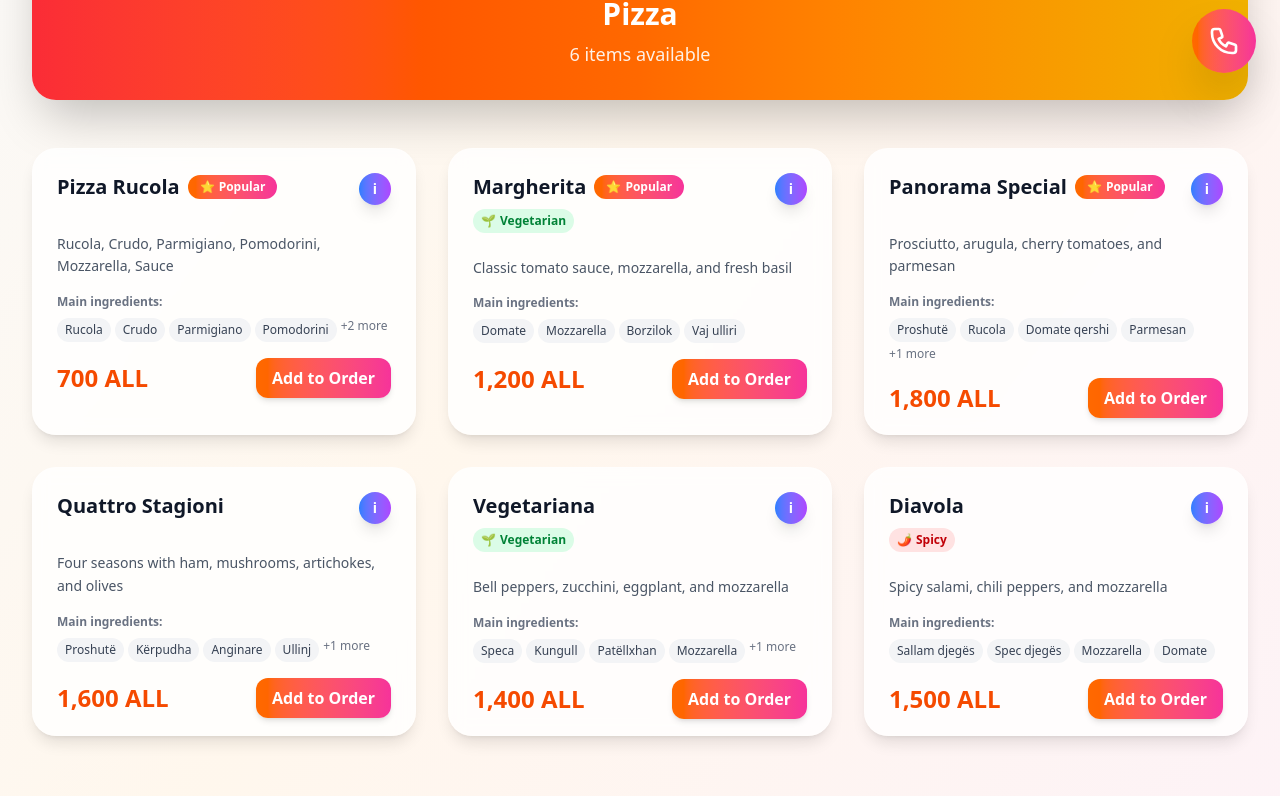
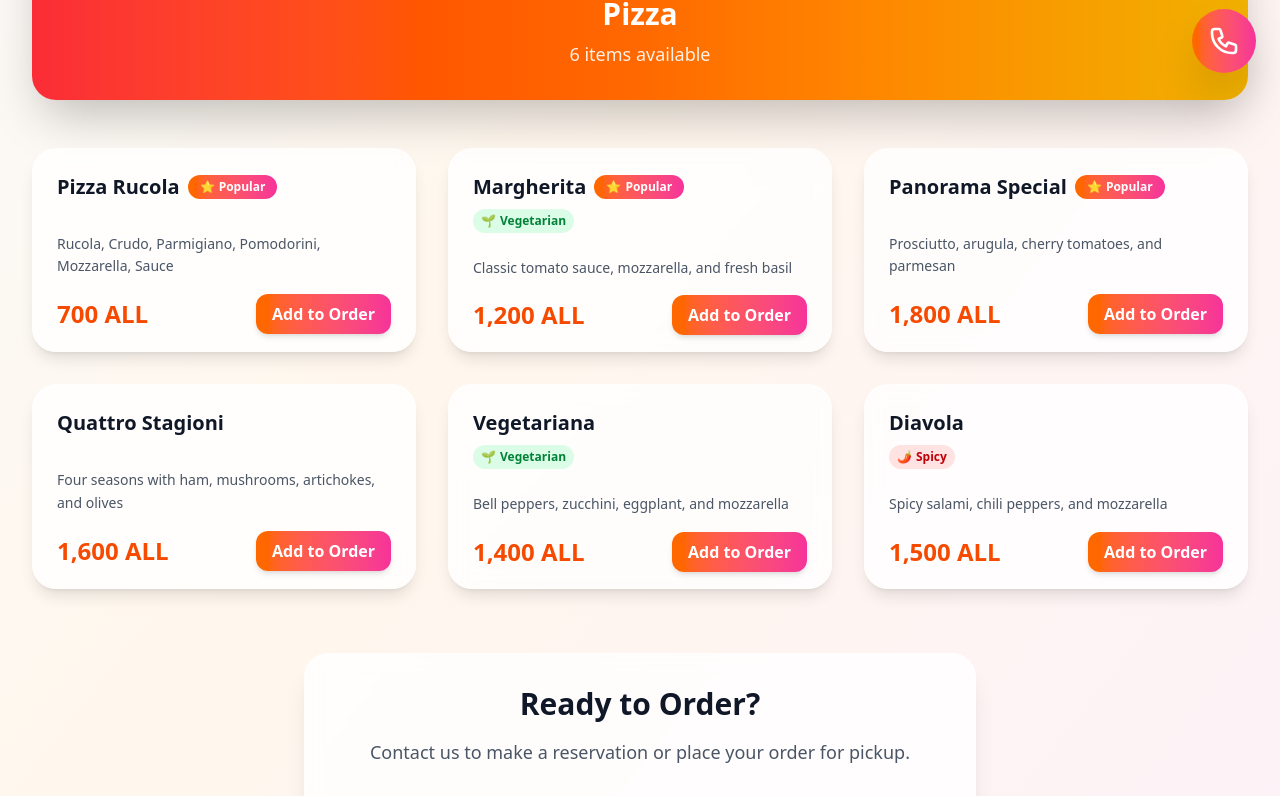
Before and after one commit to juxhinxhihani/panorama-rooftop, a Next.js app: page /menu in a window 1280 px wide. Shown: the part 703-1499 px from the top of the page. Built offline with nearby package versions, Linux system fonts and the light colour scheme.

Commit message:
Remove Info Button and Ingredients Section

```diff
--- a/src/screens/FullMenuScreen.tsx
+++ b/src/screens/FullMenuScreen.tsx
@@ -29,7 +29,6 @@ export default function FullMenuScreen() {
   const { t } = useLanguage()
   const [activeCategory, setActiveCategory] = useState('pizza')
   const [searchTerm, setSearchTerm] = useState('')
-  const [caloriePopup, setCaloriePopup] = useState<{ item: MenuItem; position: { x: number; y: number } } | null>(null)
 
   const menuCategories: MenuCategory[] = [
     {
@@ -483,22 +482,6 @@ export default function FullMenuScreen() {
   const filteredItems = getFilteredItems()
   const activeMenu = menuCategories.find(cat => cat.id === activeCategory)
 
-  const handleInfoClick = (item: MenuItem, event: React.MouseEvent) => {
-    event.stopPropagation()
-    const rect = (event.target as HTMLElement).getBoundingClientRect()
-    setCaloriePopup({
-      item,
-      position: {
-        x: rect.left + rect.width / 2,
-        y: rect.top - 10
-      }
-    })
-  }
-
-  const closeInfoPopup = () => {
-    setCaloriePopup(null)
-  }
-
   return (
     <section className="min-h-screen bg-gradient-to-br from-slate-50 via-orange-50 to-pink-50 pt-20">
       <div className="max-w-7xl mx-auto px-4 sm:px-6 lg:px-8 py-8">
@@ -599,36 +582,11 @@ export default function FullMenuScreen() {
                     </div>
                   </div>
 
-                  {/* Info Button - Only show for food items or show different content for drinks */}
-                  <button
-                    onClick={(e) => handleInfoClick(item, e)}
-                    className="w-8 h-8 bg-gradient-to-r from-blue-500 to-purple-500 text-white rounded-full flex items-center justify-center text-sm font-bold hover:scale-110 transition-transform shadow-lg"
-                    title={item.type === 'food' ? "View nutritional info" : "View drink info"}
-                  >
-                    i
-                  </button>
                 </div>
 
                 <p className="text-gray-600 leading-relaxed mb-4 text-sm">
                   {item.description}
                 </p>
-
-                {/* Ingredients - Only for food items */}
-                {item.type === 'food' && item.ingredients && (
-                  <div className="mb-4">
-                    <p className="text-xs font-semibold text-gray-500 mb-2">Main ingredients:</p>
-                    <div className="flex flex-wrap gap-1">
-                      {item.ingredients.slice(0, 4).map((ingredient, idx) => (
-                        <span key={idx} className="text-xs bg-gray-100 text-gray-700 px-2 py-1 rounded-full">
-                          {ingredient}
-                        </span>
-                      ))}
-                      {item.ingredients.length > 4 && (
-                        <span className="text-xs text-gray-500">+{item.ingredients.length - 4} more</span>
-                      )}
-                    </div>
-                  </div>
-                )}
 
                 {/* Price */}
                 <div className="flex items-center justify-between">
@@ -676,85 +634,6 @@ export default function FullMenuScreen() {
         </div>
       </div>
 
-      {/* Info Popup */}
-      {caloriePopup && (
-        <>
-          <div
-            className="fixed inset-0 z-40"
-            onClick={closeInfoPopup}
-          />
-          <div
-            className="fixed z-50 bg-white rounded-2xl shadow-2xl border border-gray-200 p-6 max-w-sm w-80"
-            style={{
-              left: `${caloriePopup.position.x}px`,
-              top: `${caloriePopup.position.y}px`,
-              transform: 'translate(-50%, -100%)'
-            }}
-          >
-            <div className="text-center mb-4">
-              <h4 className="font-bold text-lg text-gray-900 mb-2">{caloriePopup.item.name}</h4>
-
-              {/* For Food Items - Show Calories */}
-              {caloriePopup.item.type === 'food' && caloriePopup.item.calories && (
-                <div className="bg-gradient-to-r from-blue-500 to-purple-500 text-white rounded-xl p-3 mb-4">
-                  <div className="text-3xl font-bold">{caloriePopup.item.calories}</div>
-                  <div className="text-sm opacity-90">calories</div>
-                </div>
-              )}
-
-              {/* For Drinks - Show Just Name */}
-              {caloriePopup.item.type === 'drink' && (
-                <div className="bg-gradient-to-r from-teal-500 to-blue-500 text-white rounded-xl p-4 mb-4">
-                  <div className="text-xl font-bold">{caloriePopup.item.name}</div>
-                  <div className="text-sm opacity-90">Refreshing drink</div>
-                </div>
-              )}
-            </div>
-
-            {/* Show allergens only for food items */}
-            {caloriePopup.item.type === 'food' && caloriePopup.item.allergens && caloriePopup.item.allergens.length > 0 && (
-              <div className="mb-4">
-                <p className="text-sm font-semibold text-gray-700 mb-2">⚠️ Allergens:</p>
-                <div className="flex flex-wrap gap-1">
-                  {caloriePopup.item.allergens.map((allergen, idx) => (
-                    <span key={idx} className="text-xs bg-red-100 text-red-700 px-2 py-1 rounded-full">
-                      {allergen}
-                    </span>
-                  ))}
-                </div>
-              </div>
-            )}
-
-            {/* Show ingredients only for food items */}
-            {caloriePopup.item.type === 'food' && caloriePopup.item.ingredients && (
-              <div className="mb-4">
-                <p className="text-sm font-semibold text-gray-700 mb-2">🥘 Ingredients:</p>
-                <div className="text-sm text-gray-600 space-y-1">
-                  {caloriePopup.item.ingredients.map((ingredient, idx) => (
-                    <div key={idx} className="flex items-center gap-2">
-                      <span className="w-1.5 h-1.5 bg-orange-500 rounded-full"></span>
-                      <span>{ingredient}</span>
-                    </div>
-                  ))}
-                </div>
-              </div>
-            )}
-
-            <button
-              onClick={closeInfoPopup}
-              className="w-full bg-gradient-to-r from-gray-500 to-gray-600 text-white py-2 rounded-xl font-semibold hover:from-gray-600 hover:to-gray-700 transition-all"
-            >
-              Close
-            </button>
-
-            {/* Arrow pointing down */}
-            <div className="absolute top-full left-1/2 transform -translate-x-1/2">
-              <div className="w-0 h-0 border-l-8 border-r-8 border-t-8 border-l-transparent border-r-transparent border-t-white"></div>
-            </div>
-          </div>
-        </>
-      )}
-
       {/* Floating Contact Button */}
       <a
         href="tel:+355695687575"
```
